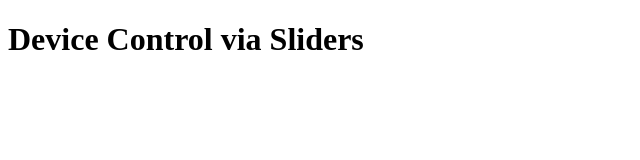
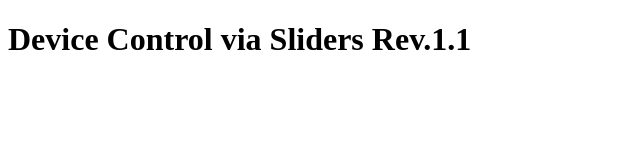
Before and after one commit to ryotaroyamada-commits/template, a plain HTML site: page index.html in a window 1280 px wide. Shown: the whole page, without its empty margins (0-640 px from the left). Drawn offline with Linux system fonts and the light colour scheme; some packages are replaced by stand-ins of ours; a script that the page names is missing.

Commit message:
Rev.1.1
Rev.1.1

```diff
--- a/index.html
+++ b/index.html
@@ -76,7 +76,7 @@
   </script>
 </head>
 <body>
-  <h1>Device Control via Sliders</h1>
+  <h1>Device Control via Sliders Rev.1.1</h1>
 
   <div id="deviceContainer"></div>
 
```
